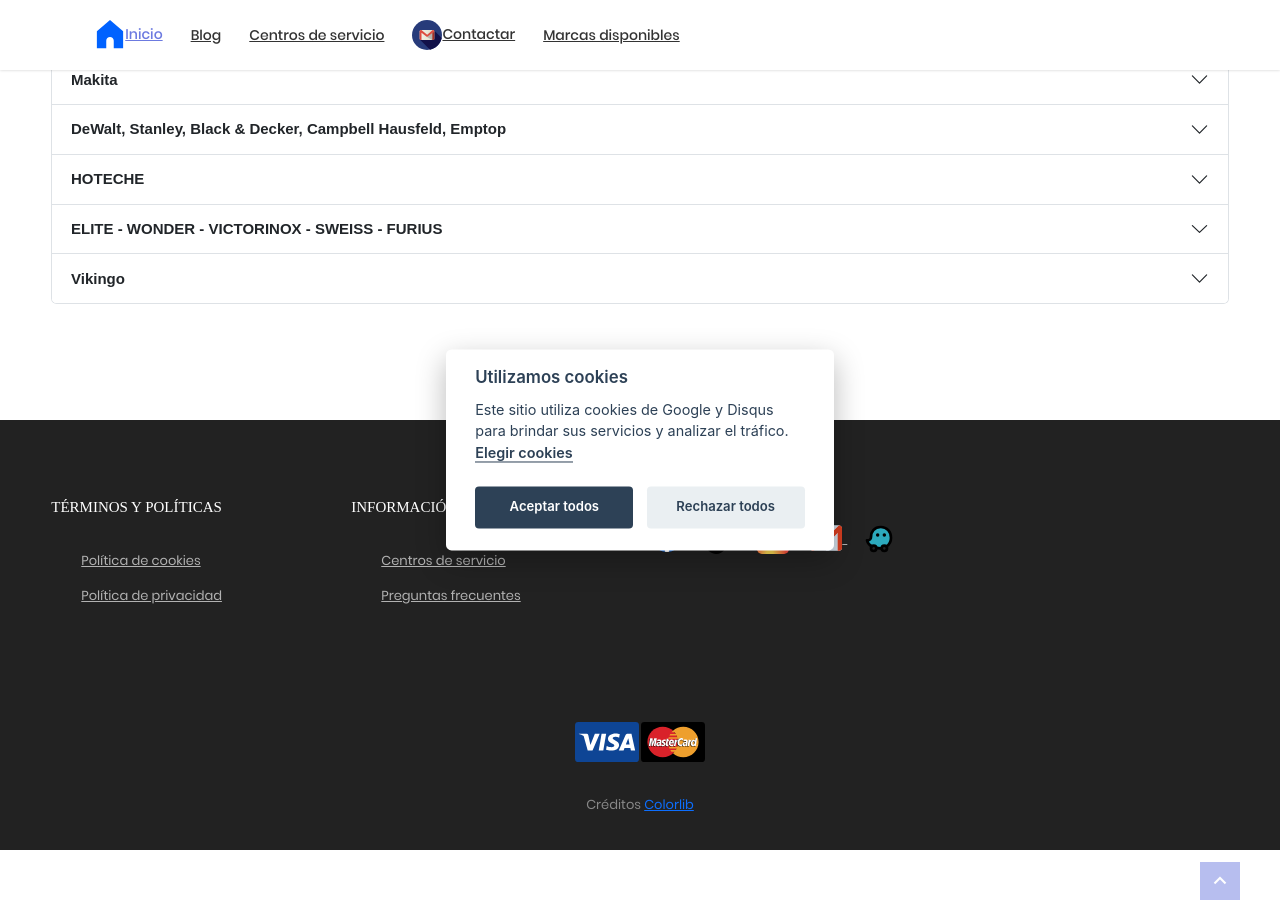
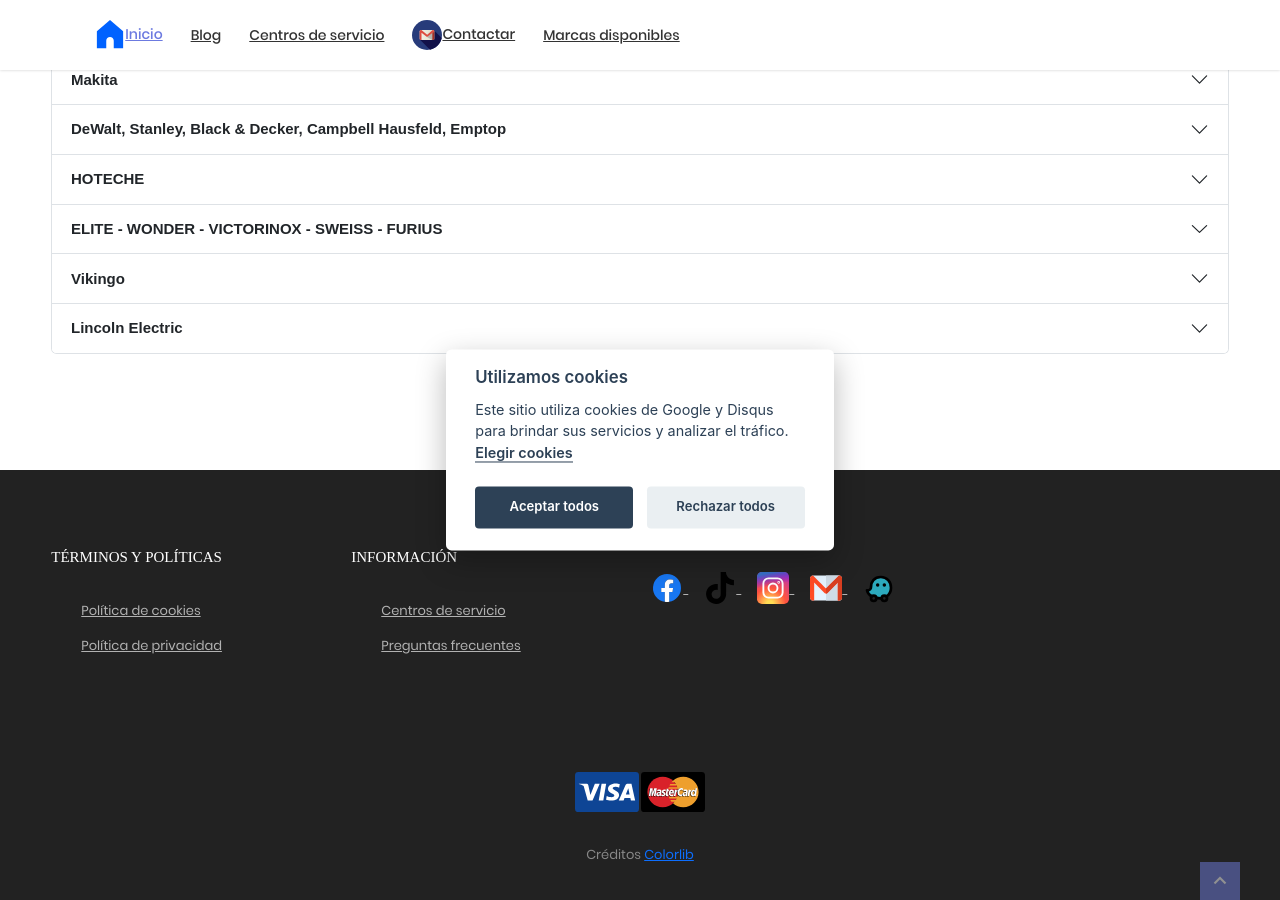
Before and after one commit to lacadenagt/lacadenagt.github.io, a Jekyll site: the page built from cs.md, in a window 1280 px wide and 900 px high, scrolled down 1109 px. Built offline with Jekyll 4.4.1, drawn with Linux system fonts in a browser that asks for light colours; some web fonts are replaced.

Commit message:
centro de servicio lincoln agregado

```diff
--- a/_includes/contenidoCentrosServicio.html
+++ b/_includes/contenidoCentrosServicio.html
@@ -343,6 +343,19 @@
       </div>
     </div>
   </div>
+  <div class="accordion-item">
+    <h2 class="accordion-header" id="flush-heading16">
+      <button class="accordion-button collapsed" type="button" data-bs-toggle="collapse" data-bs-target="#flush-collapse16" aria-expanded="false" aria-controls="flush-collapse16">
+       <strong>Lincoln Electric</strong>
+      </button>
+    </h2>
+    <div id="flush-collapse16" class="accordion-collapse collapse" aria-labelledby="flush-heading16" data-bs-parent="#accordionFlushExample">
+      <div class="accordion-body">
+        <code>Centro de servicio: TECNO INDUSTRIAL</code><br>
+        <code>Dirección: </code>52 calle 18-86 zona 12complejo ofibodega petapa bodega 5.<br>
+      </div>
+    </div>
+  </div>
 </div>
             <!-- fin codigo centro de servicio-->
 		</div>
```
